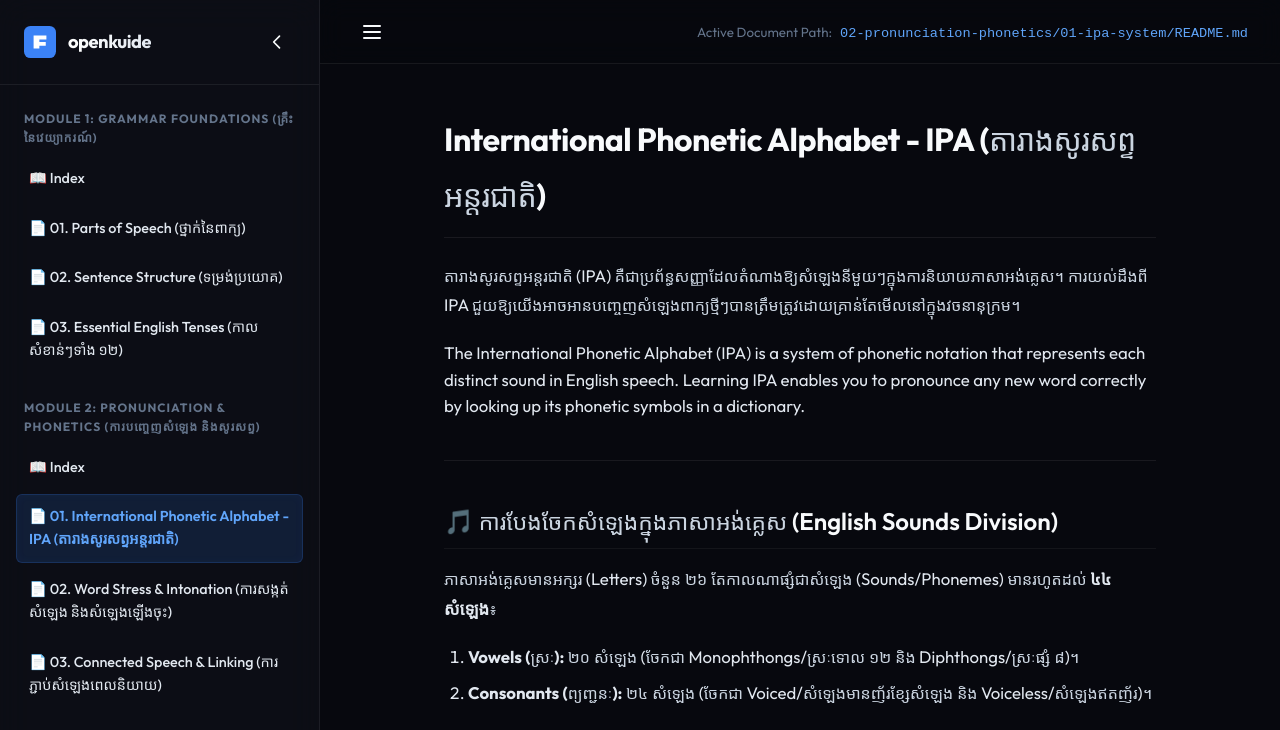
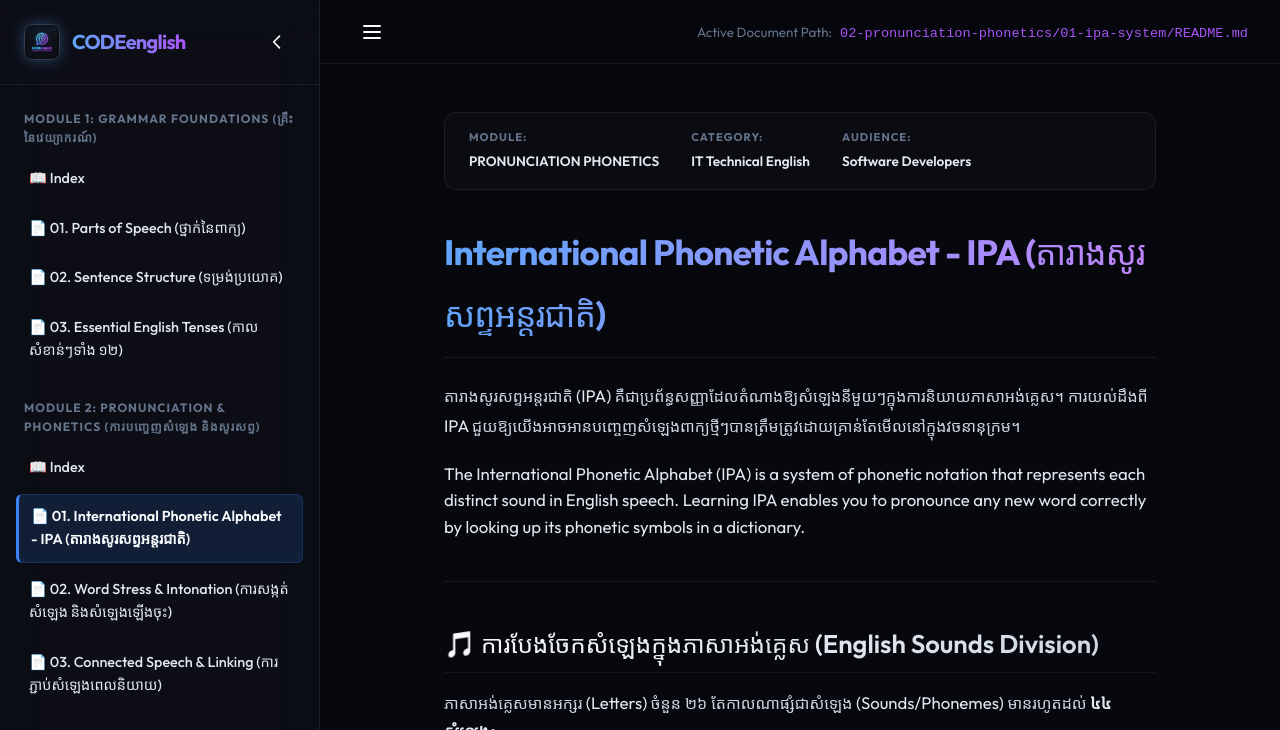
Before and after one commit to openkuide/iblogger-english, a website: page index.html in a window 1280 px wide. Both pictures are taken after a click on the link 159 px from the left and 528 px from the top of the page. Shown: the top 730 px of the page. Drawn offline with nearby package versions, Linux system fonts and the light colour scheme; a script that the page names is missing.

Commit message:
feat: design and integrate brand logo and premium UI layouts
Add custom generated brand logo.png asset. Apply neon text gradients to H1 and H2 elements. Add glassmorphic lesson-meta-card to index.html. Style brand header logo with drop-shadow glows and active link border highlights.

```diff
--- a/app.css
+++ b/app.css
@@ -18,8 +18,9 @@
   --text-khmer: #cbd5e1; /* Soft slate-gray for dense Khmer character runs */
   --text-muted: #64748b;
 
+  /* Glow/Accent Gradients */
   --accent-primary: #3b82f6;
-  --accent-secondary: #60a5fa;
+  --accent-secondary: #a855f7;
   --accent-glow: rgba(59, 130, 246, 0.15);
 
   --success: #10b981;
@@ -57,8 +58,8 @@ body {
 .sidebar {
   width: var(--sidebar-width);
   background-color: var(--bg-sidebar);
-  backdrop-filter: blur(16px);
-  -webkit-backdrop-filter: blur(16px);
+  backdrop-filter: blur(24px);
+  -webkit-backdrop-filter: blur(24px);
   border-right: 1px solid var(--border-color);
   position: fixed;
   top: 0;
@@ -91,15 +92,19 @@ body {
 }
 
 .brand-logo {
-  width: 32px;
-  height: 32px;
+  width: 36px;
+  height: 36px;
+  border-radius: 8px;
+  filter: drop-shadow(0 0 8px rgba(96, 165, 250, 0.4));
+  object-fit: cover;
+  border: 1px solid rgba(255, 255, 255, 0.1);
 }
 
 .brand-name {
-  font-size: 1.15rem;
+  font-size: 1.25rem;
   font-weight: 700;
-  letter-spacing: -0.5px;
-  background: linear-gradient(to right, #ffffff, var(--text-secondary));
+  letter-spacing: -0.75px;
+  background: linear-gradient(to right, #60a5fa, #a855f7);
   -webkit-background-clip: text;
   -webkit-text-fill-color: transparent;
 }
@@ -160,15 +165,16 @@ body {
 .lesson-link:hover {
   background-color: var(--bg-hover);
   color: var(--text-primary);
-  transform: translateX(2px);
+  transform: translateX(3px);
 }
 
 .lesson-link.active {
   background-color: var(--accent-glow);
-  color: var(--accent-secondary);
-  border-color: rgba(59, 130, 246, 0.2);
+  color: var(--text-primary);
+  border-left: 3px solid var(--accent-primary);
+  border-color: rgba(59, 130, 246, 0.2) rgba(59, 130, 246, 0.2) rgba(59, 130, 246, 0.2) var(--accent-primary);
   font-weight: 600;
-  box-shadow: inset 0 0 8px rgba(59, 130, 246, 0.05);
+  box-shadow: inset 0 0 12px rgba(59, 130, 246, 0.08);
 }
 
 /* Main Content Area */
@@ -197,8 +203,8 @@ body {
 
 .scroll-progress-bar {
   height: 100%;
-  background: linear-gradient(to right, var(--accent-primary), var(--accent-secondary));
-  box-shadow: 0 0 8px var(--accent-secondary);
+  background: linear-gradient(to right, #3b82f6, #a855f7);
+  box-shadow: 0 0 8px #a855f7;
   width: 0;
   transition: width 0.1s ease-out;
 }
@@ -236,6 +242,40 @@ body {
   background-color: var(--bg-hover);
 }
 
+/* Lesson Metadata Card (Glassmorphic) */
+.lesson-meta-card {
+  background-color: rgba(255, 255, 255, 0.02);
+  border: 1px solid var(--border-color);
+  border-radius: 12px;
+  padding: 1rem 1.5rem;
+  margin-bottom: 2rem;
+  display: flex;
+  flex-wrap: wrap;
+  gap: 2rem;
+  backdrop-filter: blur(8px);
+  -webkit-backdrop-filter: blur(8px);
+}
+
+.meta-item {
+  display: flex;
+  flex-direction: column;
+  gap: 0.25rem;
+}
+
+.meta-label {
+  font-size: 0.7rem;
+  font-weight: 700;
+  text-transform: uppercase;
+  letter-spacing: 1px;
+  color: var(--text-muted);
+}
+
+.meta-value {
+  font-size: 0.85rem;
+  font-weight: 600;
+  color: var(--text-secondary);
+}
+
 /* Markdown Reading Container (Line Length Constraint) */
 .content-container {
   max-width: 760px; /* 720px content area + 40px horizontal padding */
@@ -258,30 +298,38 @@ body {
   font-weight: 400;
 }
 
+/* Premium Heading Gradient Styling */
 .markdown-body h1 {
-  font-size: 2rem;
+  font-size: 2.2rem;
   font-weight: 700;
   line-height: 1.3;
   margin-bottom: 1.5rem;
   border-bottom: 1px solid var(--border-color);
   padding-bottom: 0.75rem;
-  letter-spacing: -0.5px;
+  letter-spacing: -0.75px;
+  background: linear-gradient(to right, #60a5fa, #c084fc);
+  -webkit-background-clip: text;
+  -webkit-text-fill-color: transparent;
 }
 
 .markdown-body h2 {
-  font-size: 1.5rem;
+  font-size: 1.6rem;
   font-weight: 600;
   margin-top: 2rem;
   margin-bottom: 1rem;
   padding-bottom: 0.3rem;
   border-bottom: 1px solid rgba(255, 255, 255, 0.05);
+  background: linear-gradient(to right, #f8fafc, #cbd5e1);
+  -webkit-background-clip: text;
+  -webkit-text-fill-color: transparent;
 }
 
 .markdown-body h3 {
-  font-size: 1.2rem;
+  font-size: 1.25rem;
   font-weight: 600;
   margin-top: 1.5rem;
   margin-bottom: 0.75rem;
+  color: #a78bfa;
 }
 
 .markdown-body p {
@@ -297,6 +345,8 @@ body {
   background-color: var(--bg-secondary);
   padding: 1rem;
   border-radius: 0 8px 8px 0;
+  border: 1px solid var(--border-color);
+  border-left-width: 4px;
 }
 
 .markdown-body ul, .markdown-body ol {
@@ -327,6 +377,7 @@ body {
   text-align: left;
   font-size: 0.9rem;
   border-bottom: 1px solid var(--border-color);
+  color: #818cf8;
 }
 
 .markdown-body td {
@@ -377,18 +428,23 @@ body {
   border-radius: 6px;
   margin-bottom: 1.5rem;
   background-color: var(--bg-secondary);
+  border: 1px solid var(--border-color);
+  border-left-width: 4px;
 }
 
 .markdown-body .markdown-alert-note {
   border-color: var(--accent-primary);
+  box-shadow: 0 0 10px rgba(59, 130, 246, 0.03);
 }
 
 .markdown-body .markdown-alert-warning {
   border-color: var(--warning);
+  box-shadow: 0 0 10px rgba(245, 158, 11, 0.03);
 }
 
 .markdown-body .markdown-alert-tip {
   border-color: var(--success);
+  box-shadow: 0 0 10px rgba(16, 185, 129, 0.03);
 }
 
 /* Horizontal line rules styling */
--- a/index.html
+++ b/index.html
@@ -32,11 +32,8 @@
       <aside :class="['sidebar', { closed: !isSidebarOpen, 'mobile-open': isMobileMenuOpen }]">
         <div class="sidebar-header">
           <a href="#" class="brand">
-            <svg class="brand-logo" viewBox="0 0 100 100" fill="none" xmlns="http://www.w3.org/2000/svg">
-              <rect width="100" height="100" rx="20" fill="#3b82f6"/>
-              <path d="M30 30H70V42H48V50H68V62H48V70H30V30Z" fill="white"/>
-            </svg>
-            <span class="brand-name">openkuide</span>
+            <img class="brand-logo" src="assets/brand_logo.png" alt="CODEenglish Logo">
+            <span class="brand-name">CODEenglish</span>
           </a>
           <button @click="toggleSidebar" class="toggle-btn" title="Collapse Sidebar">
             <svg width="20" height="20" fill="none" stroke="currentColor" stroke-width="2" viewBox="0 0 24 24">
@@ -100,6 +97,22 @@
 
         <!-- Dynamic Page Content -->
         <main class="content-container">
+          <!-- Lesson Metadata Card -->
+          <div class="lesson-meta-card" v-if="currentPath !== 'README.md'">
+            <div class="meta-item">
+              <span class="meta-label">Module:</span>
+              <span class="meta-value">{{ currentPath.split('/')[0].replace(/^\d+-/, '').replace(/-/g, ' ').toUpperCase() }}</span>
+            </div>
+            <div class="meta-item">
+              <span class="meta-label">Category:</span>
+              <span class="meta-value">IT Technical English</span>
+            </div>
+            <div class="meta-item">
+              <span class="meta-label">Audience:</span>
+              <span class="meta-value">Software Developers</span>
+            </div>
+          </div>
+
           <div v-if="isLoading" class="loader-wrapper">
             <div class="spinner"></div>
           </div>
```
Also changed, not shown: assets/brand_logo.png (added).
